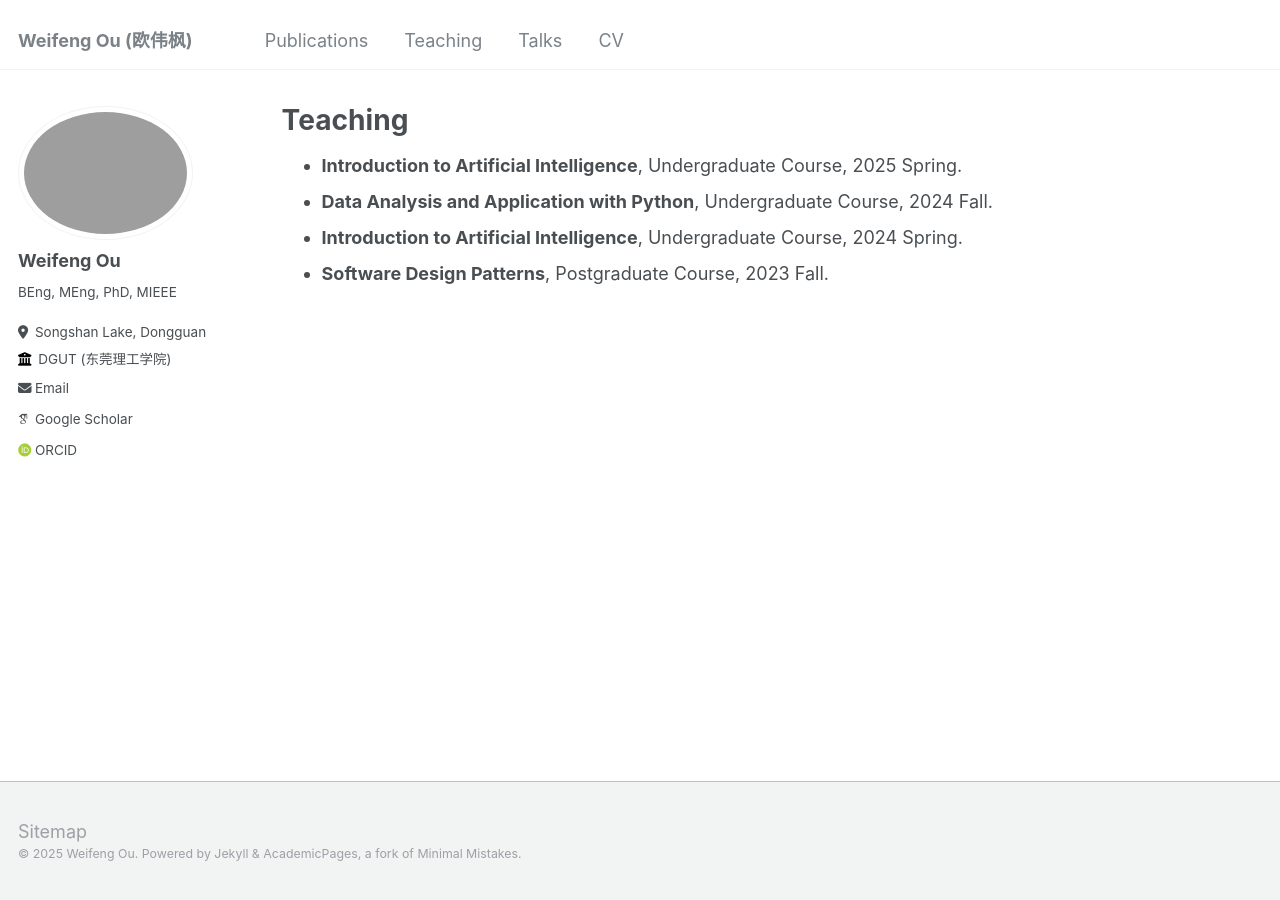
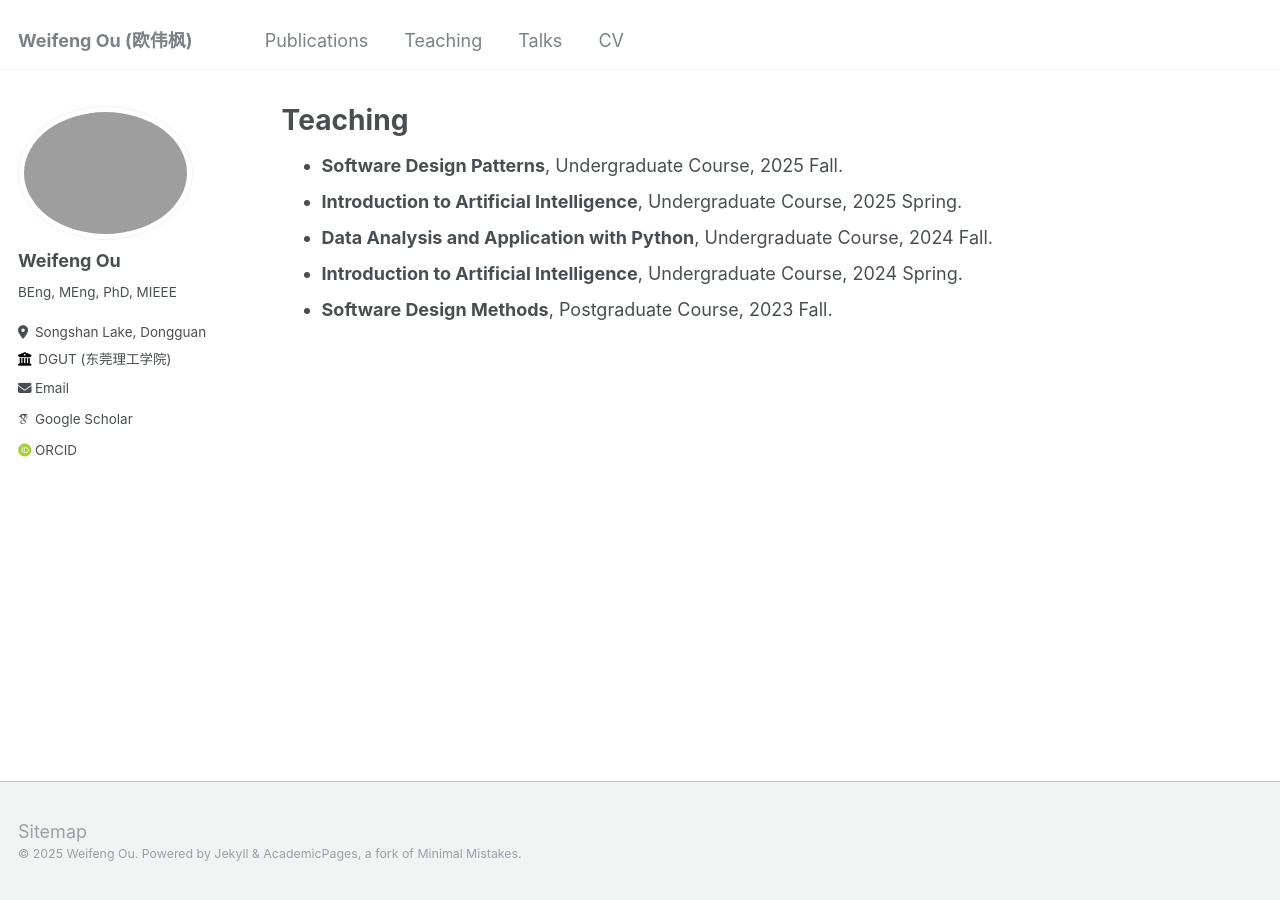
Before and after one commit to ouwf/ouwf.github.io, a Jekyll site: the page built from _pages/teaching.md, in a window 1280 px wide. Built offline with Jekyll 4.4.1, drawn with Linux system fonts in a browser that asks for light colours; some web fonts are replaced.

Commit message:
Update teaching.md

```diff
--- a/_pages/teaching.md
+++ b/_pages/teaching.md
@@ -5,7 +5,8 @@ permalink: /teaching/
 author_profile: true
 ---
 
+* **Software Design Patterns**, Undergraduate Course, 2025 Fall.
 * **Introduction to Artificial Intelligence**, Undergraduate Course, 2025 Spring.
 * **Data Analysis and Application with Python**, Undergraduate Course, 2024 Fall.
 * **Introduction to Artificial Intelligence**, Undergraduate Course, 2024 Spring.
-* **Software Design Patterns**, Postgraduate Course, 2023 Fall.
+* **Software Design Methods**, Postgraduate Course, 2023 Fall.
```
